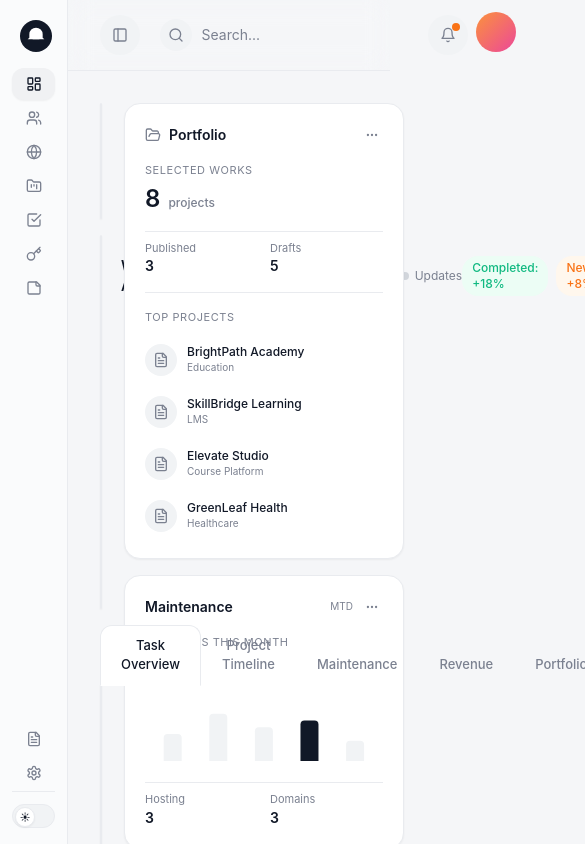
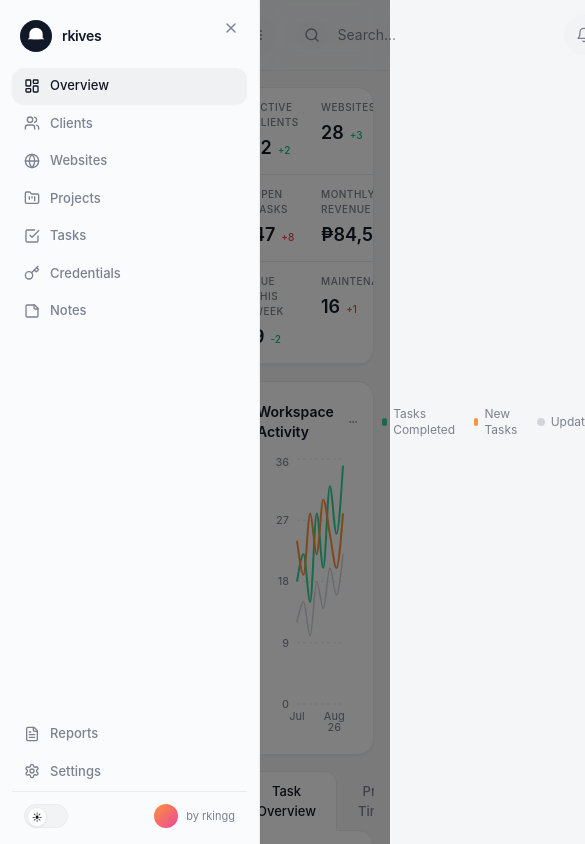
Before and after one commit to rkingg-dev/rkives, a Next.js app: page /dashboard in a window 390 px wide. Both pictures are taken after a click on the button 272 px from the left and 35 px from the top of the page. Shown: the top 844 px of the page, 585 px wide, since content can reach past the window. Built offline with nearby package versions, Linux system fonts and the light colour scheme.

Commit message:
Add responsive design: mobile sidebar drawer, adaptive layouts

```diff
--- a/src/app/dashboard/layout.tsx
+++ b/src/app/dashboard/layout.tsx
@@ -14,9 +14,10 @@ function DashboardShell({ children }: { children: React.ReactNode }) {
       <motion.div
         animate={{ marginLeft: collapsed ? 68 : 220 }}
         transition={{ duration: 0.2, ease: "easeInOut" }}
+        className="md:ml-[220px] min-w-0"
       >
         <Navbar />
-        <main className="p-8">{children}</main>
+        <main className="p-4 md:p-8">{children}</main>
       </motion.div>
     </div>
   );
--- a/src/app/dashboard/page.tsx
+++ b/src/app/dashboard/page.tsx
@@ -7,7 +7,7 @@ import WorkspaceWidgets from "@/components/dashboard/WorkspaceWidgets";
 
 export default function DashboardPage() {
   return (
-    <div className="flex gap-6">
+    <div className="flex flex-col xl:flex-row gap-4 md:gap-6">
       {/* Main Content */}
       <div className="flex-1 space-y-4 min-w-0">
         <KpiTabs />
@@ -16,7 +16,9 @@ export default function DashboardPage() {
       </div>
 
       {/* Right Sidebar */}
-      <WorkspaceWidgets />
+      <div className="w-full xl:w-[280px] shrink-0">
+        <WorkspaceWidgets />
+      </div>
     </div>
   );
 }
--- a/src/components/dashboard/KpiTabs.tsx
+++ b/src/components/dashboard/KpiTabs.tsx
@@ -6,7 +6,7 @@ import { motion } from "framer-motion";
 
 export default function KpiTabs() {
   return (
-    <div className="flex gap-0 bg-card rounded-2xl border border-border shadow-sm overflow-hidden">
+    <div className="grid grid-cols-2 md:grid-cols-3 lg:grid-cols-6 gap-0 bg-card rounded-2xl border border-border shadow-sm overflow-hidden">
       {kpiData.map((kpi, i) => (
         <motion.div
           key={kpi.label}
@@ -14,18 +14,18 @@ export default function KpiTabs() {
           animate={{ opacity: 1, y: 0 }}
           transition={{ delay: i * 0.05 }}
           className={cn(
-            "flex-1 px-5 py-4 border-r border-border last:border-r-0 cursor-pointer transition-colors hover:bg-muted/30",
+            "px-4 md:px-5 py-3 md:py-4 border-b md:border-b-0 md:border-r border-border last:border-r-0 cursor-pointer transition-colors hover:bg-muted/30",
             i === 0 && "bg-muted/20"
           )}
         >
-          <p className="text-[11px] font-medium text-muted-foreground uppercase tracking-wider mb-1">
+          <p className="text-[10px] md:text-[11px] font-medium text-muted-foreground uppercase tracking-wider mb-1">
             {kpi.label}
           </p>
-          <div className="flex items-baseline gap-2">
-            <span className="text-xl font-semibold text-foreground">{kpi.value}</span>
+          <div className="flex items-baseline gap-1.5 md:gap-2">
+            <span className="text-lg md:text-xl font-semibold text-foreground">{kpi.value}</span>
             <span
               className={cn(
-                "text-xs font-medium",
+                "text-[10px] md:text-xs font-medium",
                 kpi.positive ? "text-emerald-500" : "text-red-500"
               )}
             >
--- a/src/components/dashboard/TasksTable.tsx
+++ b/src/components/dashboard/TasksTable.tsx
@@ -57,7 +57,7 @@ function ExpandedRow({ task }: { task: any }) {
     >
       <td colSpan={6} className="p-0">
         <div className="px-8 py-5 border-l-2 border-orange-400">
-          <div className="flex items-start gap-8">
+          <div className="flex flex-col md:flex-row items-start gap-4 md:gap-8">
             <div className="flex-1 space-y-3">
               <div>
                 <p className="text-[11px] text-muted-foreground uppercase tracking-wider mb-1.5">
@@ -65,7 +65,7 @@ function ExpandedRow({ task }: { task: any }) {
                 </p>
                 <p className="text-sm text-foreground">{task.details?.description}</p>
               </div>
-              <div className="grid grid-cols-2 gap-4">
+              <div className="grid grid-cols-1 sm:grid-cols-2 gap-4">
                 <div>
                   <p className="text-[11px] text-muted-foreground uppercase tracking-wider mb-1.5">
                     Client
@@ -108,7 +108,7 @@ function ExpandedRow({ task }: { task: any }) {
                 </p>
               </div>
             </div>
-            <div className="flex gap-2">
+            <div className="flex flex-wrap gap-2">
               <button className="flex items-center gap-1.5 px-4 py-2 bg-orange-500 text-white rounded-xl text-xs font-medium hover:bg-orange-600 transition-colors">
                 View Website <ExternalLink className="h-3 w-3" />
               </button>
@@ -138,7 +138,7 @@ export default function TasksTable() {
       className="relative"
     >
       {/* Folder Tabs */}
-      <div className="flex items-end gap-0">
+      <div className="flex items-end gap-0 overflow-x-auto scrollbar-hide">
         {tabs.map((tab, i) => (
           <button
             key={tab}
--- a/src/components/dashboard/WorkspaceWidgets.tsx
+++ b/src/components/dashboard/WorkspaceWidgets.tsx
@@ -1,7 +1,6 @@
 "use client";
 
 import { portfolioData, maintenanceData } from "@/lib/mock-data";
-import { cn } from "@/lib/utils";
 import { motion } from "framer-motion";
 import { MoreHorizontal, ExternalLink, FolderOpen, FileText } from "lucide-react";
 import { BarChart, Bar, ResponsiveContainer, Cell } from "recharts";
@@ -45,7 +44,6 @@ function PortfolioWidget() {
         </div>
       </div>
 
-      {/* Top Projects */}
       <div className="mt-4 pt-4 border-t border-border">
         <p className="text-[11px] text-muted-foreground uppercase tracking-wider mb-3">Top Projects</p>
         <div className="space-y-2">
@@ -97,7 +95,6 @@ function MaintenanceWidget() {
           </div>
         </div>
 
-        {/* Bar Chart */}
         <div className="h-16">
           <ResponsiveContainer width="100%" height="100%">
             <BarChart data={maintenanceData.barData} barCategoryGap="30%">
@@ -127,7 +124,7 @@ function MaintenanceWidget() {
 
 export default function WorkspaceWidgets() {
   return (
-    <div className="w-[280px] space-y-4 shrink-0">
+    <div className="grid grid-cols-1 md:grid-cols-2 xl:grid-cols-1 gap-4">
       <PortfolioWidget />
       <MaintenanceWidget />
     </div>
--- a/src/components/layout/Navbar.tsx
+++ b/src/components/layout/Navbar.tsx
@@ -1,13 +1,13 @@
 "use client";
 
 import { useState, useRef, useEffect } from "react";
-import { Search, Bell, User, Settings, LogOut, CreditCard, PanelLeftClose, PanelLeft } from "lucide-react";
+import { Search, Bell, User, Settings, LogOut, CreditCard, PanelLeftClose, PanelLeft, Menu } from "lucide-react";
 import { useSidebar } from "./SidebarContext";
 
 export default function Navbar() {
   const [open, setOpen] = useState(false);
   const ref = useRef<HTMLDivElement>(null);
-  const { collapsed, toggle } = useSidebar();
+  const { collapsed, toggle, toggleMobile } = useSidebar();
 
   useEffect(() => {
     function handleClick(e: MouseEvent) {
@@ -18,11 +18,17 @@ export default function Navbar() {
   }, []);
 
   return (
-    <header className="sticky top-0 z-40 flex items-center justify-between px-8 py-3 bg-background/80 backdrop-blur-md border-b border-border">
+    <header className="sticky top-0 z-40 flex items-center justify-between px-4 md:px-8 py-3 bg-background/80 backdrop-blur-md border-b border-border">
       <div className="flex items-center gap-3 flex-1 max-w-md">
         <button
+          onClick={toggleMobile}
+          className="md:hidden h-10 w-10 rounded-full bg-muted flex items-center justify-center hover:bg-muted/80 transition-colors shrink-0"
+        >
+          <Menu className="h-4 w-4 text-muted-foreground" />
+        </button>
+        <button
           onClick={toggle}
-          className="h-10 w-10 rounded-full bg-muted flex items-center justify-center hover:bg-muted/80 transition-colors shrink-0"
+          className="hidden md:flex h-10 w-10 rounded-full bg-muted items-center justify-center hover:bg-muted/80 transition-colors shrink-0"
         >
           {collapsed ? (
             <PanelLeft className="h-4 w-4 text-muted-foreground" />
@@ -37,7 +43,7 @@ export default function Navbar() {
           <input
             type="text"
             placeholder="Search..."
-            className="flex-1 bg-transparent text-sm placeholder:text-muted-foreground focus:outline-none"
+            className="flex-1 bg-transparent text-sm placeholder:text-muted-foreground focus:outline-none min-w-0"
           />
         </div>
       </div>
--- a/src/components/layout/Sidebar.tsx
+++ b/src/components/layout/Sidebar.tsx
@@ -1,6 +1,5 @@
 "use client";
 
-import { useState } from "react";
 import Link from "next/link";
 import { usePathname } from "next/navigation";
 import { cn } from "@/lib/utils";
@@ -15,8 +14,9 @@ import {
   BarChart3,
   Settings,
   StickyNote,
+  X,
 } from "lucide-react";
-import { motion } from "framer-motion";
+import { motion, AnimatePresence } from "framer-motion";
 import ThemeToggle from "./ThemeToggle";
 import { useSidebar } from "./SidebarContext";
 
@@ -48,16 +48,12 @@ const bottomNav = [
   { label: "Settings", icon: "settings", href: "/dashboard/settings" },
 ];
 
-export default function Sidebar() {
+function SidebarContent() {
   const pathname = usePathname();
-  const { collapsed } = useSidebar();
+  const { collapsed, closeMobile } = useSidebar();
 
   return (
-    <motion.aside
-      animate={{ width: collapsed ? 68 : 220 }}
-      transition={{ duration: 0.2, ease: "easeInOut" }}
-      className="fixed left-0 top-0 bottom-0 bg-sidebar border-r border-border flex flex-col z-50 overflow-hidden"
-    >
+    <>
       {/* Logo */}
       <div className="p-5 pb-4 flex items-center gap-2.5">
         <div className="h-8 w-8 rounded-lg bg-foreground flex items-center justify-center overflow-hidden shrink-0">
@@ -90,6 +86,7 @@ export default function Sidebar() {
               key={item.href}
               href={item.href}
               title={collapsed ? item.label : undefined}
+              onClick={closeMobile}
               className={cn(
                 "flex items-center gap-2.5 px-3 py-2 rounded-xl text-[13px] font-medium transition-all duration-200",
                 collapsed && "justify-center px-0",
@@ -124,6 +121,7 @@ export default function Sidebar() {
               key={item.href}
               href={item.href}
               title={collapsed ? item.label : undefined}
+              onClick={closeMobile}
               className={cn(
                 "flex items-center gap-2.5 px-3 py-2 rounded-xl text-[13px] font-medium transition-all duration-200",
                 collapsed && "justify-center px-0",
@@ -157,6 +155,53 @@ export default function Sidebar() {
           )}
         </div>
       </div>
-    </motion.aside>
+    </>
   );
 }
+
+export default function Sidebar() {
+  const { collapsed, mobileOpen, closeMobile } = useSidebar();
+
+  return (
+    <>
+      {/* Desktop Sidebar */}
+      <motion.aside
+        animate={{ width: collapsed ? 68 : 220 }}
+        transition={{ duration: 0.2, ease: "easeInOut" }}
+        className="hidden md:flex fixed left-0 top-0 bottom-0 bg-sidebar border-r border-border flex-col z-50 overflow-hidden"
+      >
+        <SidebarContent />
+      </motion.aside>
+
+      {/* Mobile Sidebar */}
+      <AnimatePresence>
+        {mobileOpen && (
+          <>
+            <motion.div
+              initial={{ opacity: 0 }}
+              animate={{ opacity: 1 }}
+              exit={{ opacity: 0 }}
+              onClick={closeMobile}
+              className="fixed inset-0 bg-black/50 z-50 md:hidden"
+            />
+            <motion.aside
+              initial={{ x: -280 }}
+              animate={{ x: 0 }}
+              exit={{ x: -280 }}
+              transition={{ duration: 0.2, ease: "easeInOut" }}
+              className="fixed left-0 top-0 bottom-0 w-[260px] bg-sidebar border-r border-border flex flex-col z-50 md:hidden"
+            >
+              <button
+                onClick={closeMobile}
+                className="absolute top-4 right-4 p-1 rounded-lg hover:bg-muted transition-colors"
+              >
+                <X className="h-4 w-4 text-muted-foreground" />
+              </button>
+              <SidebarContent />
+            </motion.aside>
+          </>
+        )}
+      </AnimatePresence>
+    </>
+  );
+}
--- a/src/components/layout/SidebarContext.tsx
+++ b/src/components/layout/SidebarContext.tsx
@@ -1,15 +1,21 @@
 "use client";
 
-import { createContext, useContext, useState, ReactNode } from "react";
+import { createContext, useContext, useState, useEffect, ReactNode } from "react";
 
 interface SidebarContextType {
   collapsed: boolean;
+  mobileOpen: boolean;
   toggle: () => void;
+  toggleMobile: () => void;
+  closeMobile: () => void;
 }
 
 const SidebarContext = createContext<SidebarContextType>({
   collapsed: false,
+  mobileOpen: false,
   toggle: () => {},
+  toggleMobile: () => {},
+  closeMobile: () => {},
 });
 
 export function useSidebar() {
@@ -18,9 +24,26 @@ export function useSidebar() {
 
 export function SidebarProvider({ children }: { children: ReactNode }) {
   const [collapsed, setCollapsed] = useState(false);
+  const [mobileOpen, setMobileOpen] = useState(false);
+
+  useEffect(() => {
+    const handleResize = () => {
+      if (window.innerWidth >= 768) setMobileOpen(false);
+    };
+    window.addEventListener("resize", handleResize);
+    return () => window.removeEventListener("resize", handleResize);
+  }, []);
 
   return (
-    <SidebarContext.Provider value={{ collapsed, toggle: () => setCollapsed(!collapsed) }}>
+    <SidebarContext.Provider
+      value={{
+        collapsed,
+        mobileOpen,
+        toggle: () => setCollapsed(!collapsed),
+        toggleMobile: () => setMobileOpen(!mobileOpen),
+        closeMobile: () => setMobileOpen(false),
+      }}
+    >
       {children}
     </SidebarContext.Provider>
   );
```
